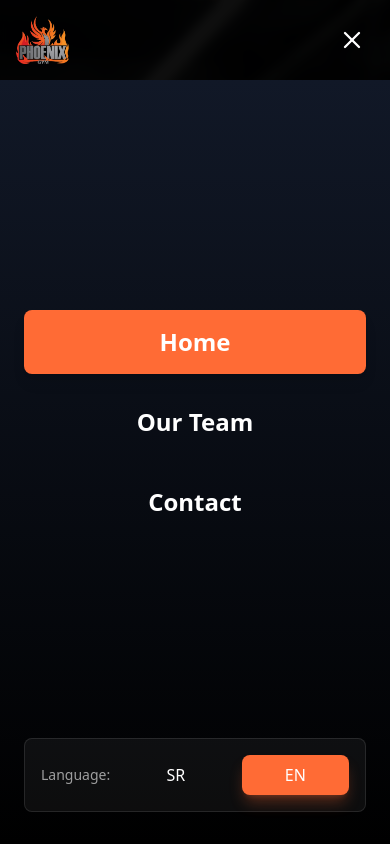
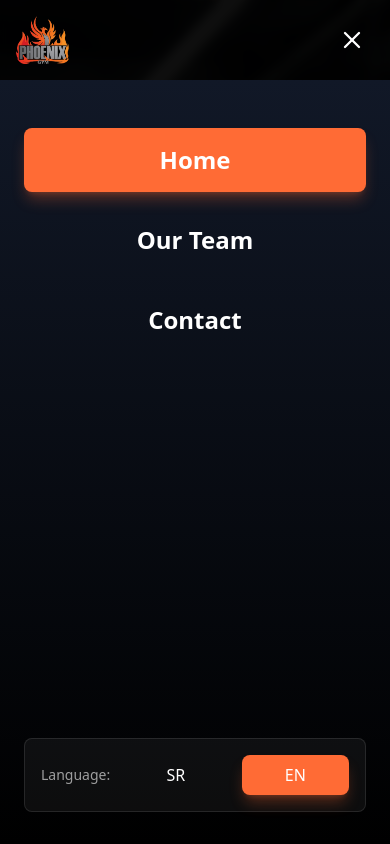
Before and after one commit to AleksandarRadinkovic/phoenix-gym-365, a Next.js app: page /en in a window 390 px wide. Both pictures are taken after a click on the button 352 px from the left and 40 px from the top of the page. Shown: the top 844 px of the page. Built offline with nearby package versions, Linux system fonts and the light colour scheme; grey boxes are pictures that could not be loaded.

Commit message:
fix menu

```diff
--- a/src/components/layout/Header.tsx
+++ b/src/components/layout/Header.tsx
@@ -119,7 +119,7 @@ export default function Header({ lang, dict }: HeaderProps) {
       </header>
 
       {/* Mobile Menu */}
-      <AnimatePresence>
+      <AnimatePresence mode="wait">
         {isOpen && (
           <>
             {/* Overlay */}
@@ -127,21 +127,26 @@ export default function Header({ lang, dict }: HeaderProps) {
               initial={{ opacity: 0 }}
               animate={{ opacity: 1 }}
               exit={{ opacity: 0 }}
-              transition={{ duration: 0.2 }}
+              transition={{ duration: 0.3, ease: "easeInOut" }}
               className="fixed inset-0 bg-black/90 backdrop-blur-sm z-[90] md:hidden"
               onClick={() => setIsOpen(false)}
             />
 
-            {/* Menu Panel - SAMO menu items, BEZ loga */}
+            {/* Menu Panel */}
             <motion.div
               initial={{ x: "100%" }}
               animate={{ x: 0 }}
               exit={{ x: "100%" }}
-              transition={{ type: "tween", duration: 0.3, ease: "easeInOut" }}
+              transition={{
+                type: "spring",
+                damping: 30,
+                stiffness: 300,
+                mass: 0.8
+              }}
               className="fixed top-20 right-0 bottom-0 w-full bg-gradient-to-b from-gray-900 to-black z-[95] md:hidden overflow-y-auto"
             >
-              {/* Menu Items */}
-              <nav className="flex flex-col items-center justify-center min-h-[calc(100vh-10rem)] space-y-4 px-6">
+              {/* Menu Items - Pomereni gore */}
+              <nav className="flex flex-col items-center pt-12 space-y-4 px-6">
                 {menuItems.map((item, i) => {
                   const isActive = pathname === item.href;
                   return (
@@ -149,7 +154,12 @@ export default function Header({ lang, dict }: HeaderProps) {
                       key={item.href}
                       initial={{ x: 50, opacity: 0 }}
                       animate={{ x: 0, opacity: 1 }}
-                      transition={{ delay: i * 0.1, duration: 0.3 }}
+                      exit={{ x: 50, opacity: 0 }}
+                      transition={{
+                        delay: i * 0.1,
+                        duration: 0.4,
+                        ease: "easeOut"
+                      }}
                       className="w-full max-w-md"
                     >
                       <Link
@@ -157,7 +167,7 @@ export default function Header({ lang, dict }: HeaderProps) {
                         onClick={() => setIsOpen(false)}
                         className={`block text-2xl font-bold py-4 px-6 rounded-lg transition-all duration-300 text-center ${
                           isActive
-                            ? "bg-[#ff6b35] text-white shadow-lg"
+                            ? "bg-[#ff6b35] text-white shadow-lg shadow-[#ff6b35]/30"
                             : "text-white hover:bg-white/10"
                         }`}
                       >
@@ -169,7 +179,13 @@ export default function Header({ lang, dict }: HeaderProps) {
               </nav>
 
               {/* Language Switcher */}
-              <div className="absolute bottom-8 left-6 right-6">
+              <motion.div
+                initial={{ y: 50, opacity: 0 }}
+                animate={{ y: 0, opacity: 1 }}
+                exit={{ y: 50, opacity: 0 }}
+                transition={{ delay: 0.3, duration: 0.4 }}
+                className="absolute bottom-8 left-6 right-6"
+              >
                 <div className="flex items-center gap-3 p-4 bg-white/5 rounded-lg border border-white/10">
                   <span className="text-white/60 text-sm font-medium">
                     {dict.nav?.language || "Language"}:
@@ -197,7 +213,7 @@ export default function Header({ lang, dict }: HeaderProps) {
                     EN
                   </Link>
                 </div>
-              </div>
+              </motion.div>
             </motion.div>
           </>
         )}
```
